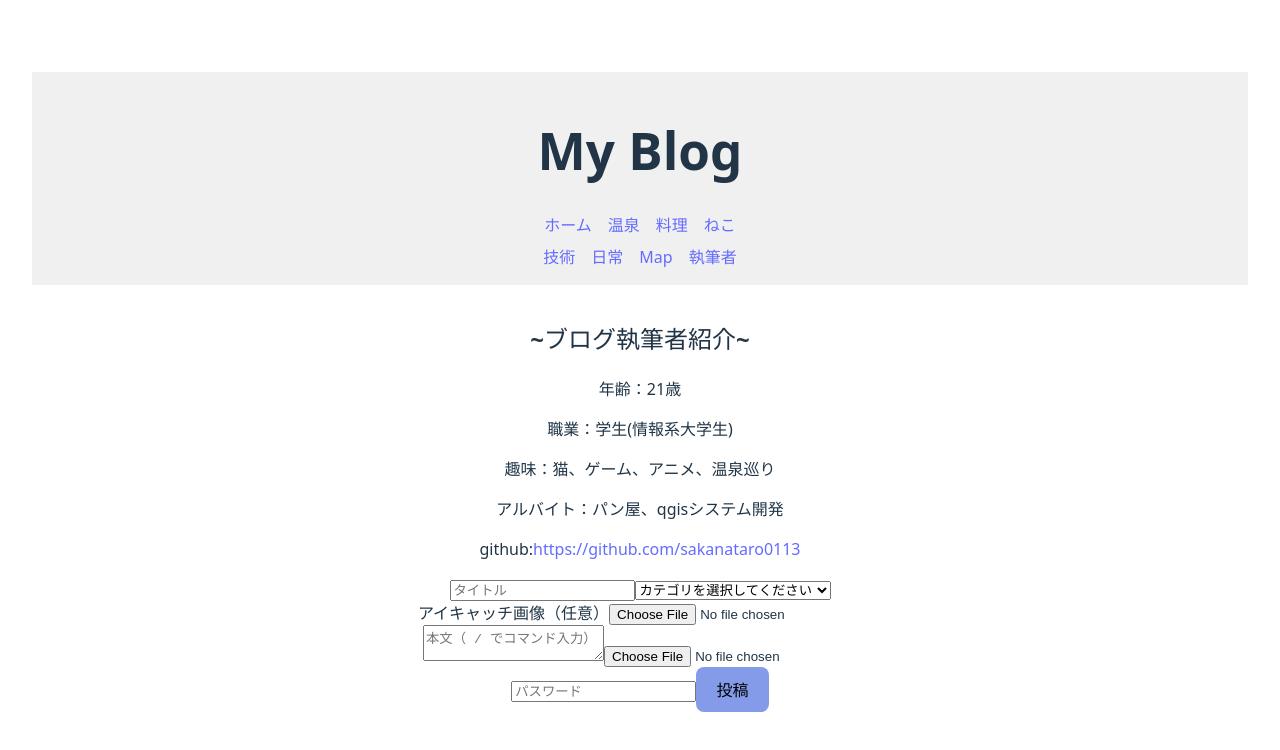
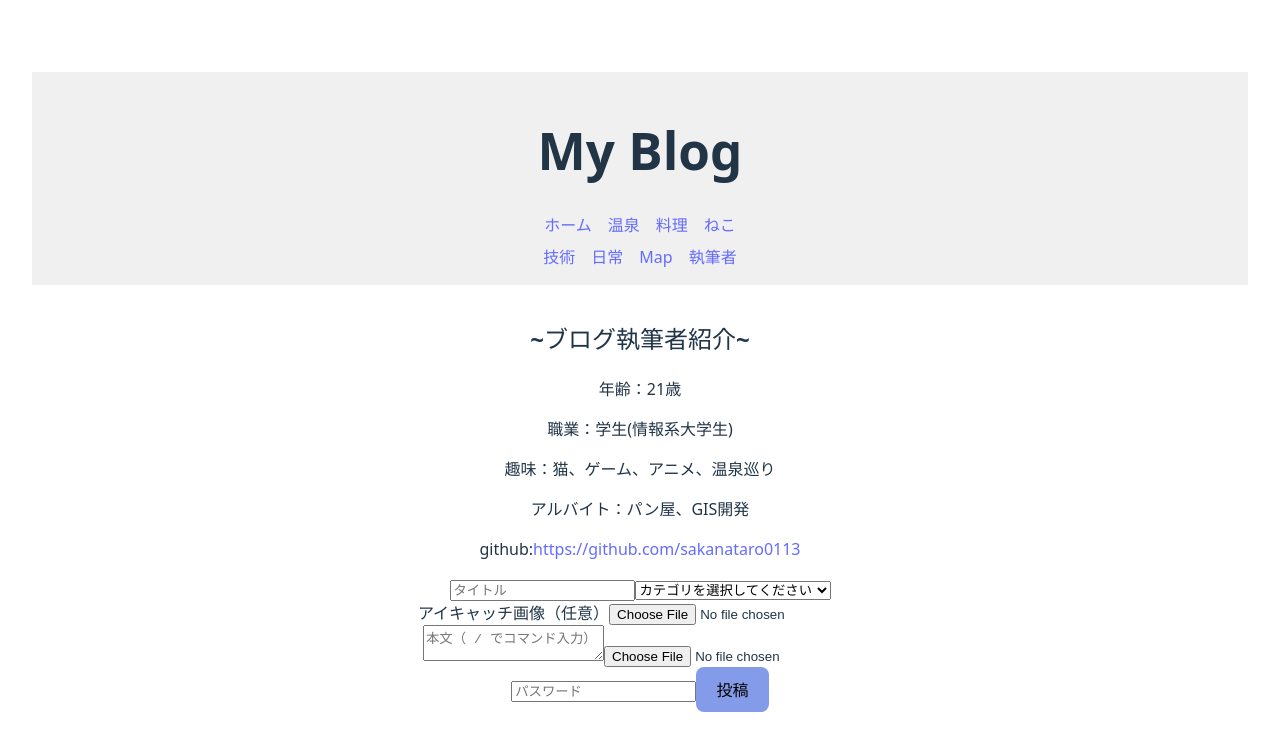
Before and after one commit to sakanataro0113/vite-project, a React (Vite) app: page /profile in a window 1280 px wide. Shown: the top 750 px of the page. Built offline with nearby package versions, Linux system fonts and the light colour scheme.

Commit message:
profile修正

```diff
--- a/src/components/profile.tsx
+++ b/src/components/profile.tsx
@@ -5,7 +5,7 @@ export default function Profile(){
             <p>年齢：21歳</p>
             <p>職業：学生(情報系大学生)</p>
             <p>趣味：猫、ゲーム、アニメ、温泉巡り</p>
-            <p>アルバイト：パン屋、qgisシステム開発</p>
+            <p>アルバイト：パン屋、GIS開発</p>
             <p>github:
                 <a
                     href="https://github.com/sakanataro0113"
```
